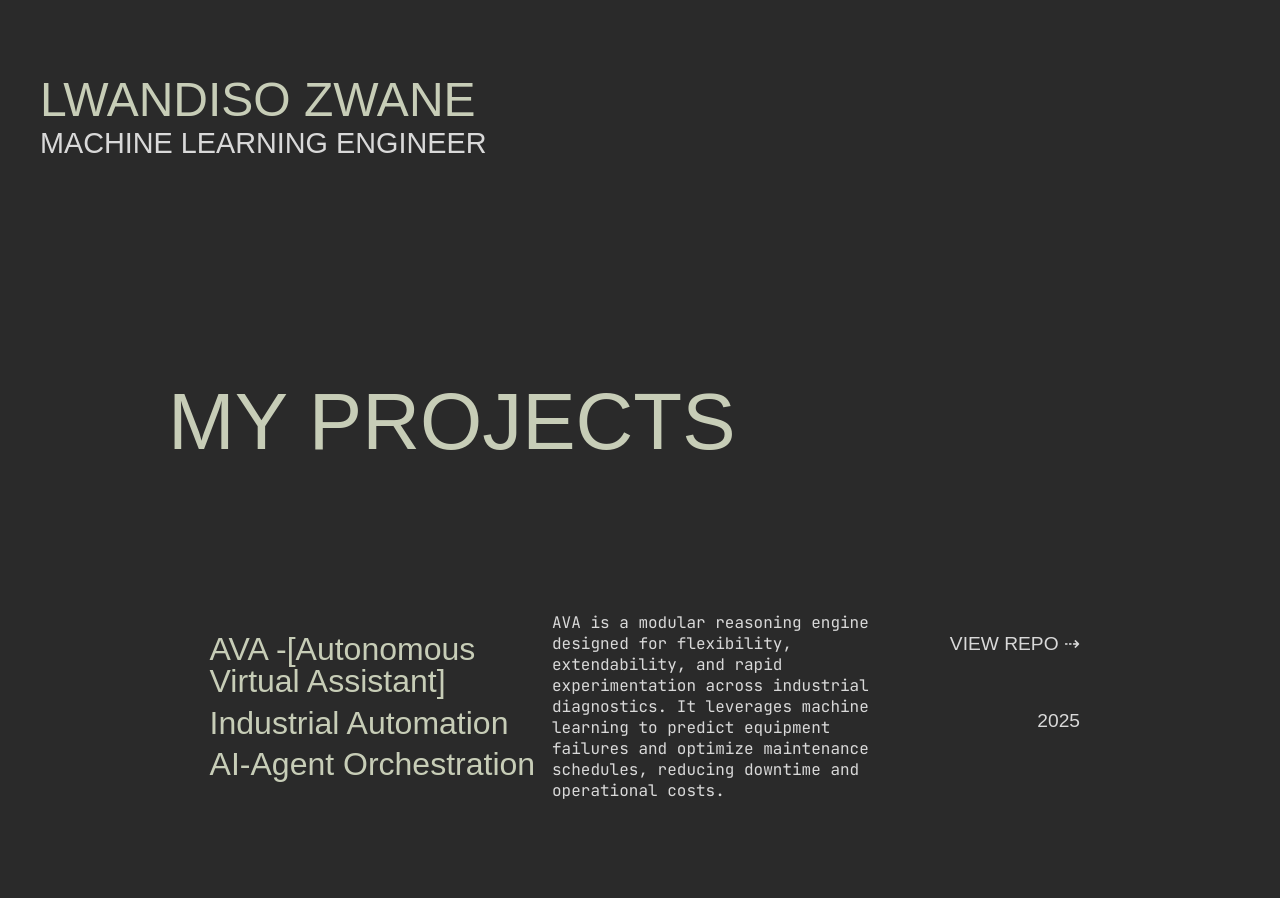
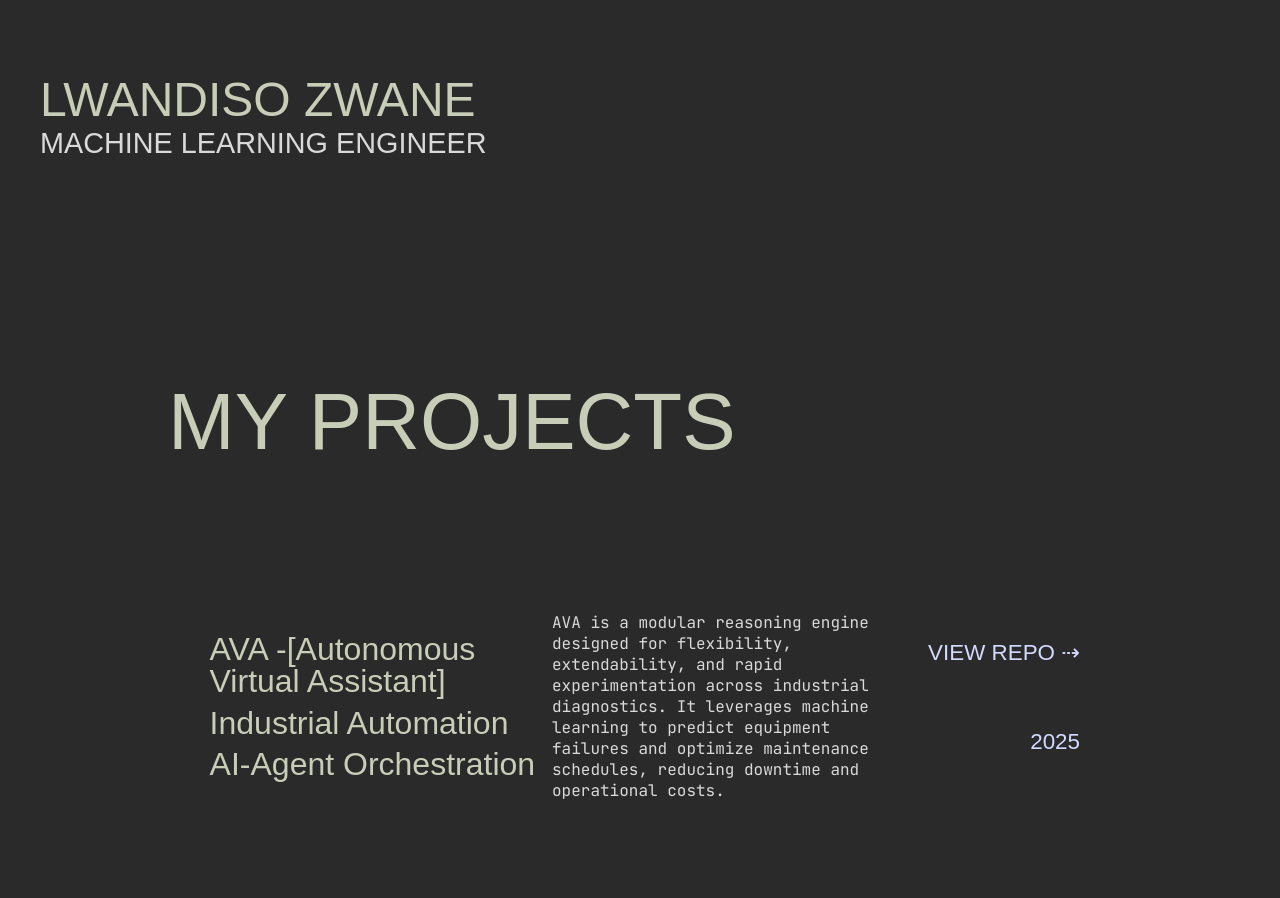
Before and after one commit to kidmpukane/my_corp_portfolio, a React (Vite) app: page / in a window 1280 px wide. Shown: the top 898 px of the page. Built offline with nearby package versions, Linux system fonts and the light colour scheme; a web font is replaced by a local one.

Commit message:
changed colour of links and fixed the button bug

```diff
--- a/src/components/ClickableContanier.jsx
+++ b/src/components/ClickableContanier.jsx
@@ -3,10 +3,7 @@ import "./styles/componentStyles.css";
 
 const ClickableContainer = (props) => {
   return (
-    <div
-      className="clickable-container"
-      onClick={() => console.log(props.onClick)}
-    >
+    <div className="clickable-container" onClick={() => props.onClick()}>
       <div className="project-container">
         <div className="p-spec">
           <p>{props.projectName}</p>
--- a/src/components/styles/componentStyles.css
+++ b/src/components/styles/componentStyles.css
@@ -100,9 +100,9 @@
 }
 .p-links {
   font-family: "Handjet", sans-serif;
-  color: #d9d9d9;
+  color: #d2daff;
   height: 100%;
-  font-size: 1.2rem;
+  font-size: 1.4rem;
   font-weight: 500;
   text-align: right;
   justify-self: start;
```
